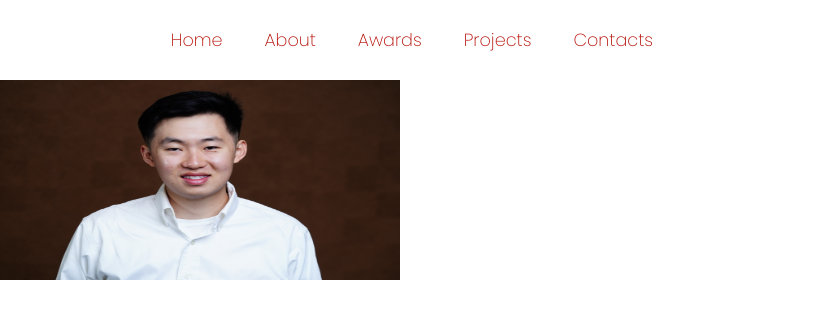
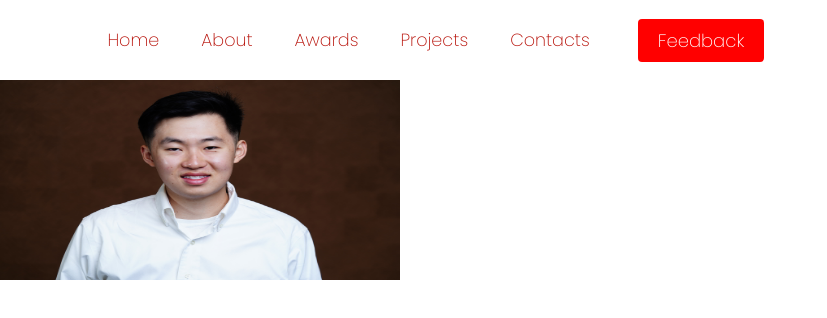
Before and after one commit to mwang840/MaxWang, a React (Create React App) app: page / in a window 1280 px wide. Shown: the top 318 px of the page, without its empty margins (0-827 px from the left). Built offline with nearby package versions, Linux system fonts and the light colour scheme.

Commit message:
included buttons

```diff
--- a/src/components/NavBar/NavBar.js
+++ b/src/components/NavBar/NavBar.js
@@ -1,5 +1,6 @@
 import React, {Component} from 'react';
 import { MenuItems } from './MenuItems';
+import {Button} from "../Button";
 import './NavBar.css';
 
 class NavBar extends Component{
@@ -22,6 +23,7 @@ class NavBar extends Component{
                 )
             })}
         </ul>
+        <Button>Feedback</Button>
     </nav>);
     }
 }
```
